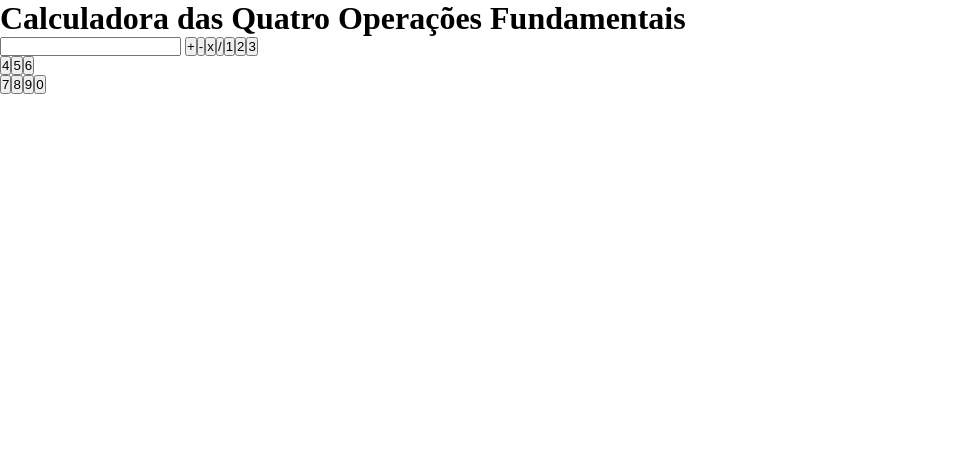
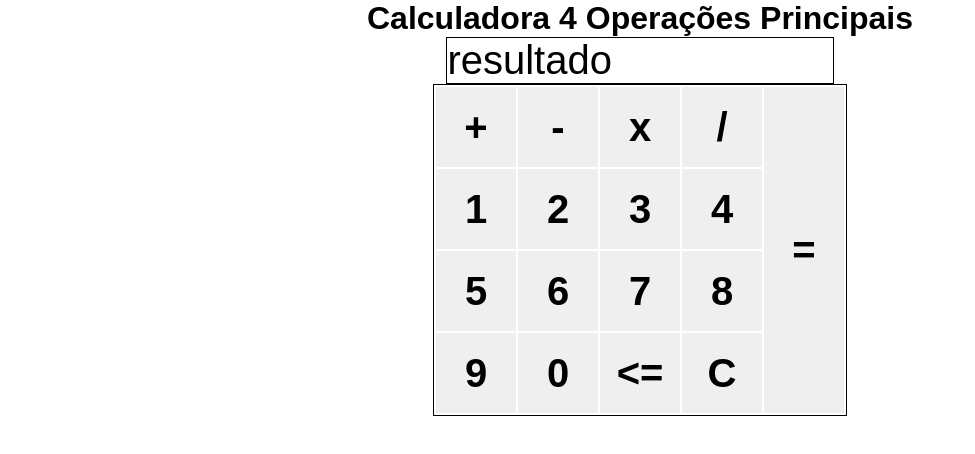
Before and after one commit to marcelops02/Calculadoras, a plain HTML site: page index.html in a window 1280 px wide. Shown: the whole page, without its empty margins (0-975 px from the left). Drawn offline with Linux system fonts and the light colour scheme.

Commit message:
Mudanças

```diff
--- a/index.html
+++ b/index.html
@@ -7,37 +7,54 @@
     <title>Calculadoras</title>
   </head>
   <body>
-    <main>
-      <h1>Calculadora das Quatro Operações Fundamentais</h1>
-      <form action="">
-        <input type="text" name="resultado" id="resultado" />
-        <table>
+    <main id="principal">
+      <div id="calculadoraOF">
+        <table class="calculadora">
+          <h1>Calculadora 4 Operações Principais</h1>
+          <thead>
+            <p id="resultado">resultado</p>
+          </thead>
+          <tbody>
             <tr>
-            <input type="button" value="+" id="adicao" />
-            <input type="button" value="-" id="subtracao" />
-            <input type="button" value="x" id="multiplicacao" />
-            <input type="button" value="/" id="divisao" />
+              <td><input type="button" value="+" id="adi" class="botao" /></td>
+              <td><input type="button" value="-" id="sub" class="botao" /></td>
+              <td>
+                <input type="button" value="x" id="multi" class="botao" />
+              </td>
+              <td><input type="button" value="/" id="divi" class="botao" /></td>
+              <td rowspan="4">
+                <input type="button" value="=" id="igual" class="botao" />
+              </td>
             </tr>
             <tr>
-            <input type="button" value="1" id="um" />
-            <input type="button" value="2" id="dois" />
-            <input type="button" value="3" id="tres" />
+              <td><input type="button" value="1" id="um" class="botao" /></td>
+              <td><input type="button" value="2" id="dois" class="botao" /></td>
+              <td><input type="button" value="3" id="tres" class="botao" /></td>
+              <td>
+                <input type="button" value="4" id="quatro" class="botao" />
+              </td>
             </tr>
-          <br />
             <tr>
-            <input type="button" value="4" id="quatro" />
-            <input type="button" value="5" id="cinco" />
-            <input type="button" value="6" id="seis" />
+              <td>
+                <input type="button" value="5" id="cinco" class="botao" />
+              </td>
+              <td><input type="button" value="6" id="seis" class="botao" /></td>
+              <td><input type="button" value="7" id="sete" class="botao" /></td>
+              <td><input type="button" value="8" id="oito" class="botao" /></td>
             </tr>
-          <br />
             <tr>
-            <input type="button" value="7" id="sete" />
-            <input type="button" value="8" id="oito" />
-            <input type="button" value="9" id="nove" />
-            <input type="button" value="0" id="zero" />
+              <td><input type="button" value="9" id="nove" class="botao" /></td>
+              <td><input type="button" value="0" id="zero" class="botao" /></td>
+              <td>
+                <input type="button" value="<=" id="apagar" class="botao" />
+              </td>
+              <td>
+                <input type="button" value="C" id="clear" class="botao" />
+              </td>
             </tr>
+          </tbody>
         </table>
-      </form>
+      </div>
     </main>
   </body>
 </html>
--- a/style.css
+++ b/style.css
@@ -2,4 +2,59 @@
   margin: 0;
   padding: 0;
   box-sizing: border-box;
+  font-family: sans-serif;
 }
+
+main#principal {
+  display: flex;
+  flex-direction: column;
+  justify-content: center;
+  align-items: center;
+  width: 100%;
+  height: 100%;
+}
+
+div#calculadoraOF {
+  width: 50%;
+  height: 100%;
+  display: flex;
+  flex-direction: column;
+  justify-content: center;
+  align-items: center;
+}
+
+table.calculadora {
+  width: 20em;
+  height: 20em;
+  border: 1px solid;
+}
+
+#resultado {
+  font-family: sans-serif;
+  font-size: 30pt;
+  font-weight: 400;
+  width: 60.5%;
+  background: rgb(255, 255, 255);
+  border: 1px solid;
+}
+
+input.botao {
+  width: 2em;
+  height: 2em;
+  padding: 0;
+  margin: 0;
+  border: 0;
+  font-size: 2.5em;
+  padding: 15px;
+  font-weight: bolder;
+  transition: 0.5s;
+}
+
+input.botao:hover {
+  cursor: pointer;
+  background: rgb(155, 153, 153);
+}
+
+#igual {
+  height: 100%;
+}
```
Lines whose indentation alone changed are shown as unchanged.
